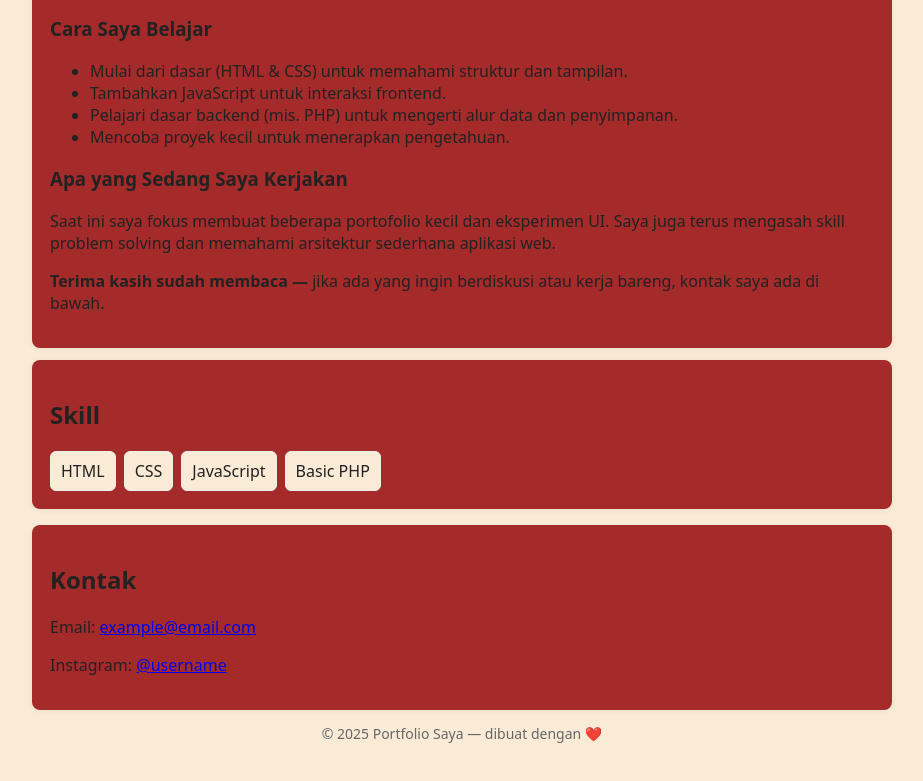
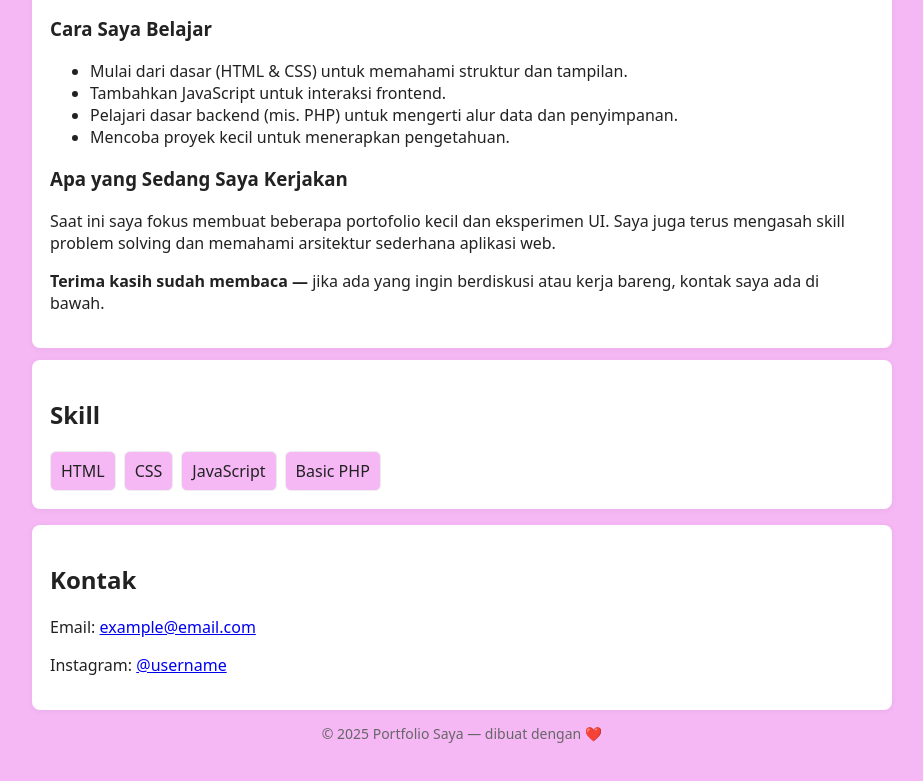
Before and after one commit to dellinpuspita25-droid/dellin_intan, a plain HTML site: page post.html in a window 1280 px wide. Shown: the part 542-1323 px from the top of the page, without its empty margins (178-1101 px from the left). Drawn offline with Linux system fonts and the light colour scheme.

Commit message:
Update style.css

```diff
--- a/style.css
+++ b/style.css
@@ -1,6 +1,6 @@
 :root{
-  --bg:#FAEBD7;
-  --card:#A52A2A;
+  --bg:#f5b8f5;
+  --card:#ffff;
   --accent:#0b5cff;
   --text:#222;
 }
@@ -38,7 +38,7 @@ body{
 .tags{margin-bottom:12px}
 .tag{display:inline-block;background:#eef3ff;color:var(--accent);padding:6px 8px;border-radius:6px;margin-right:6px;font-size:13px}
 .skill-list{display:flex;gap:8px;flex-wrap:wrap;list-style:none;padding:0;margin:0}
-.skill-list li{background:#FAEBD7;border:1px solid #eee;padding:8px 10px;border-radius:6px}
+.skill-list li{background:#f5b8f5;border:1px solid #eee;padding:8px 10px;border-radius:6px}
 .footer{text-align:center;color:#666;font-size:14px;margin-top:8px}
 
 @media (max-width:560px){
```
